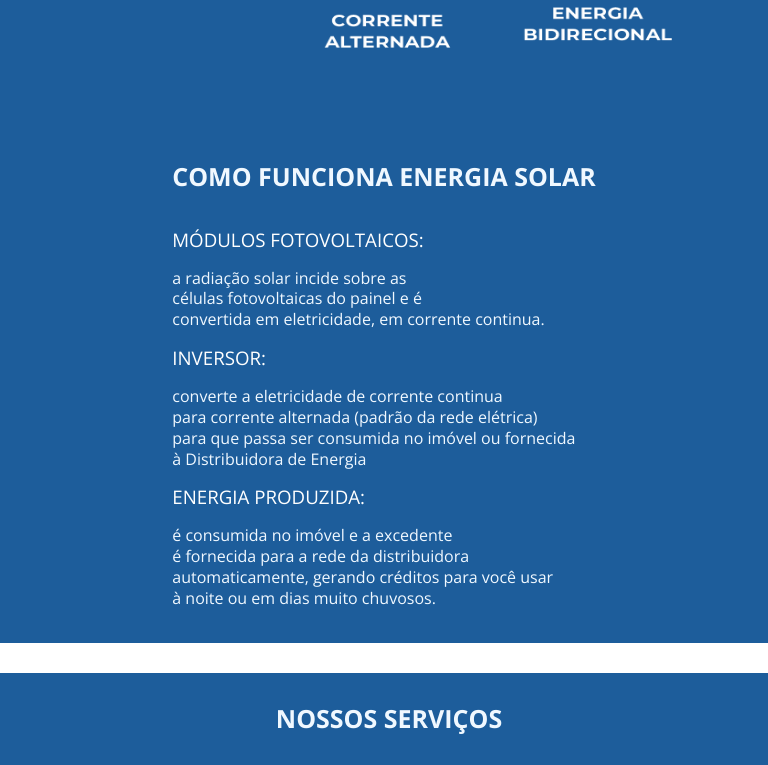
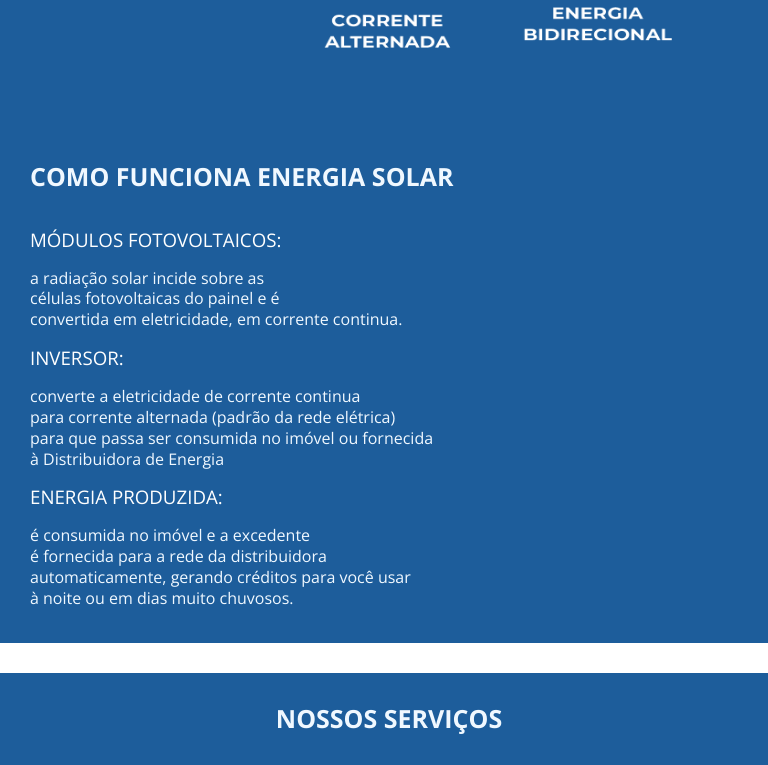
Before and after one commit to CristianoR7300/SolarLP, a plain HTML site: page index.html in a window 768 px wide. Shown: the part 1687-2452 px from the top of the page. Drawn offline with nearby package versions, Linux system fonts and the light colour scheme.

Commit message:
Update style.css

```diff
--- a/style.css
+++ b/style.css
@@ -719,8 +719,10 @@ textarea:valid~label{
     .box-b {
       text-align: center;
     }
-    .h3 {
-      margin-left: auto;
+    .box-text {
+      margin-left: 30px;
+    }
+  }
     .about__solar5{
         font-size: 30px;
         background-position: auto;
```
